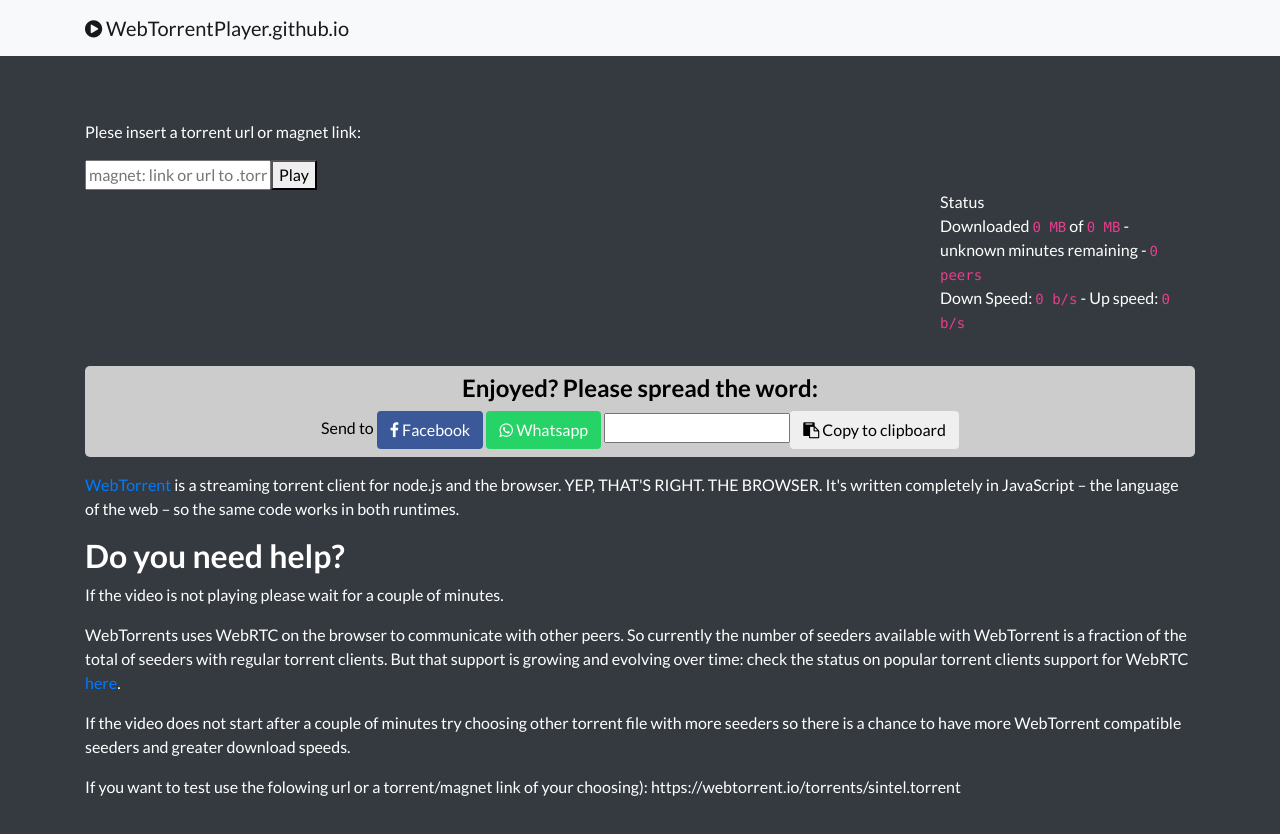
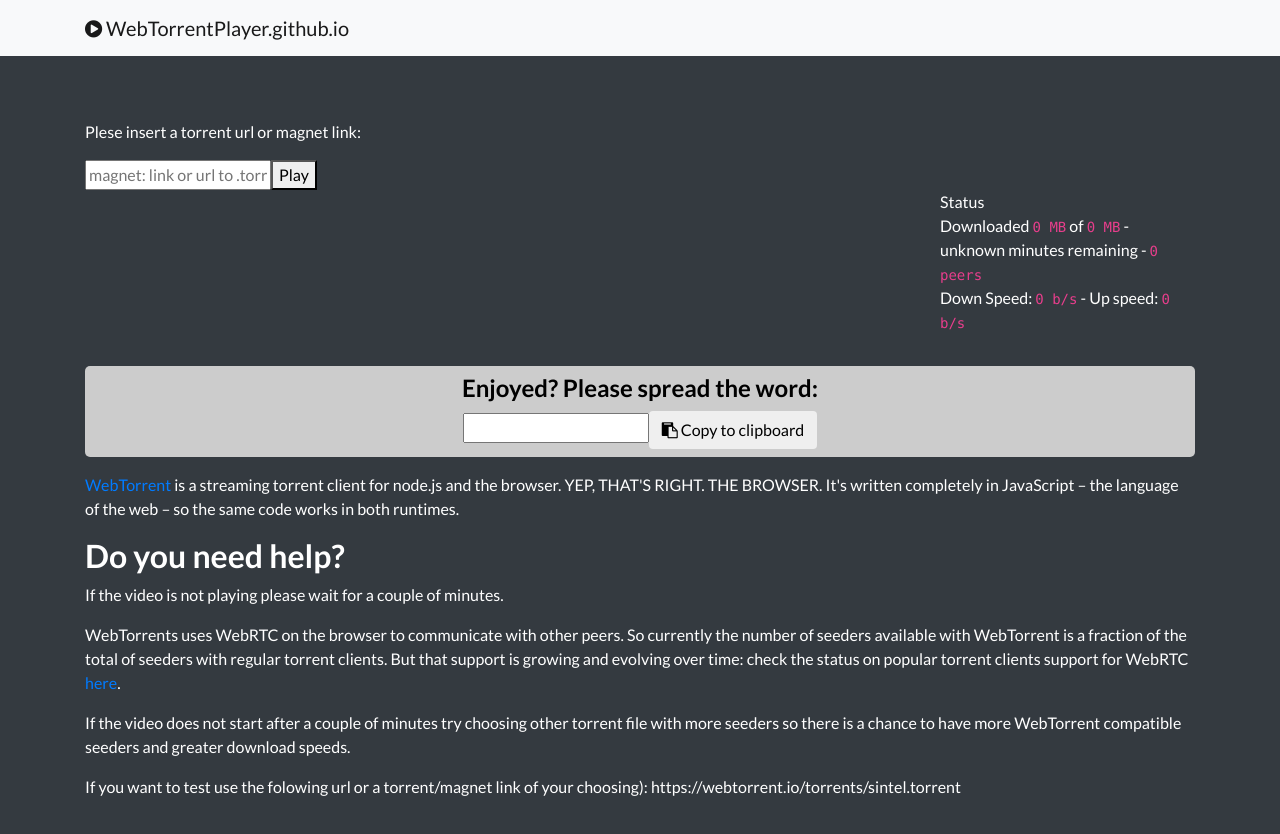
Before and after one commit to webtorrentplayer/webtorrentplayer.github.io, a website: page index.html in a window 1280 px wide. Shown: the top 834 px of the page. Drawn offline with Linux system fonts and the light colour scheme; a script that the page names is missing.

Commit message:
share functionality

```diff
--- a/index.html
+++ b/index.html
@@ -107,10 +107,9 @@
           <div class="col-xl-12 mx-auto">
             <div id="share-clipboard" class="text-center">
               <h4>Enjoyed? Please spread the word:</h4>
-              <span>Send to  </span>
-
+              <!-- <span>Send to  </span>
               <a id="facebookLink" class="btn"><i class="fa fa-facebook"></i> Facebook</a>
-              <a id="whatsappLink" class="btn"><i class="fa fa-whatsapp"></i> Whatsapp</a>
+              <a id="whatsappLink" class="btn"><i class="fa fa-whatsapp"></i> Whatsapp</a>               -->
               <input id="share-url" type="text" readonly><button id="share-url-btn" class="btn" type="button" data-toggle="tooltip" title="Copy to clipboard" data-clipboard-target="#share-url"><i class="fa fa-clipboard"></i> Copy to clipboard</button>
             </div>
 
```
